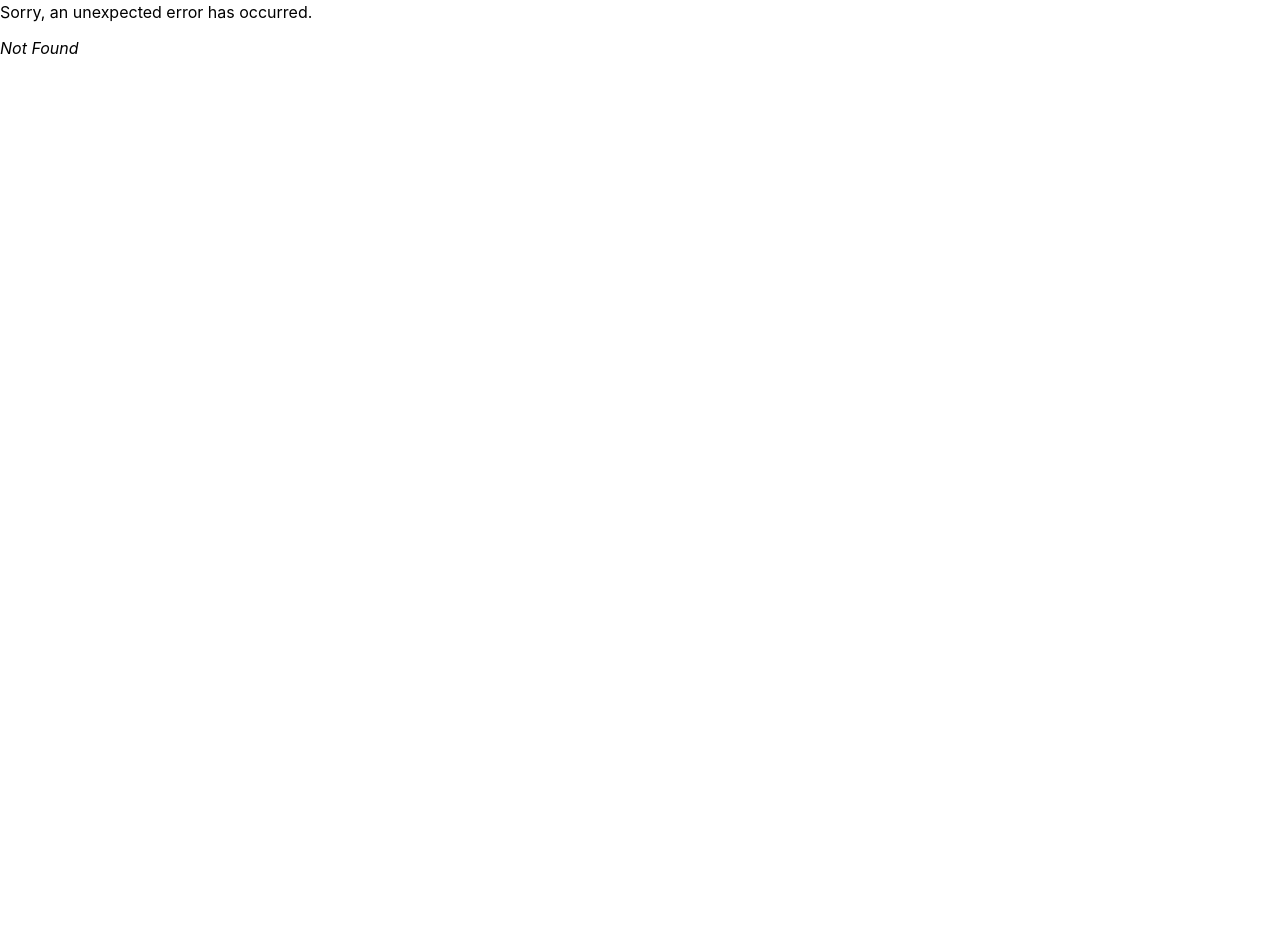
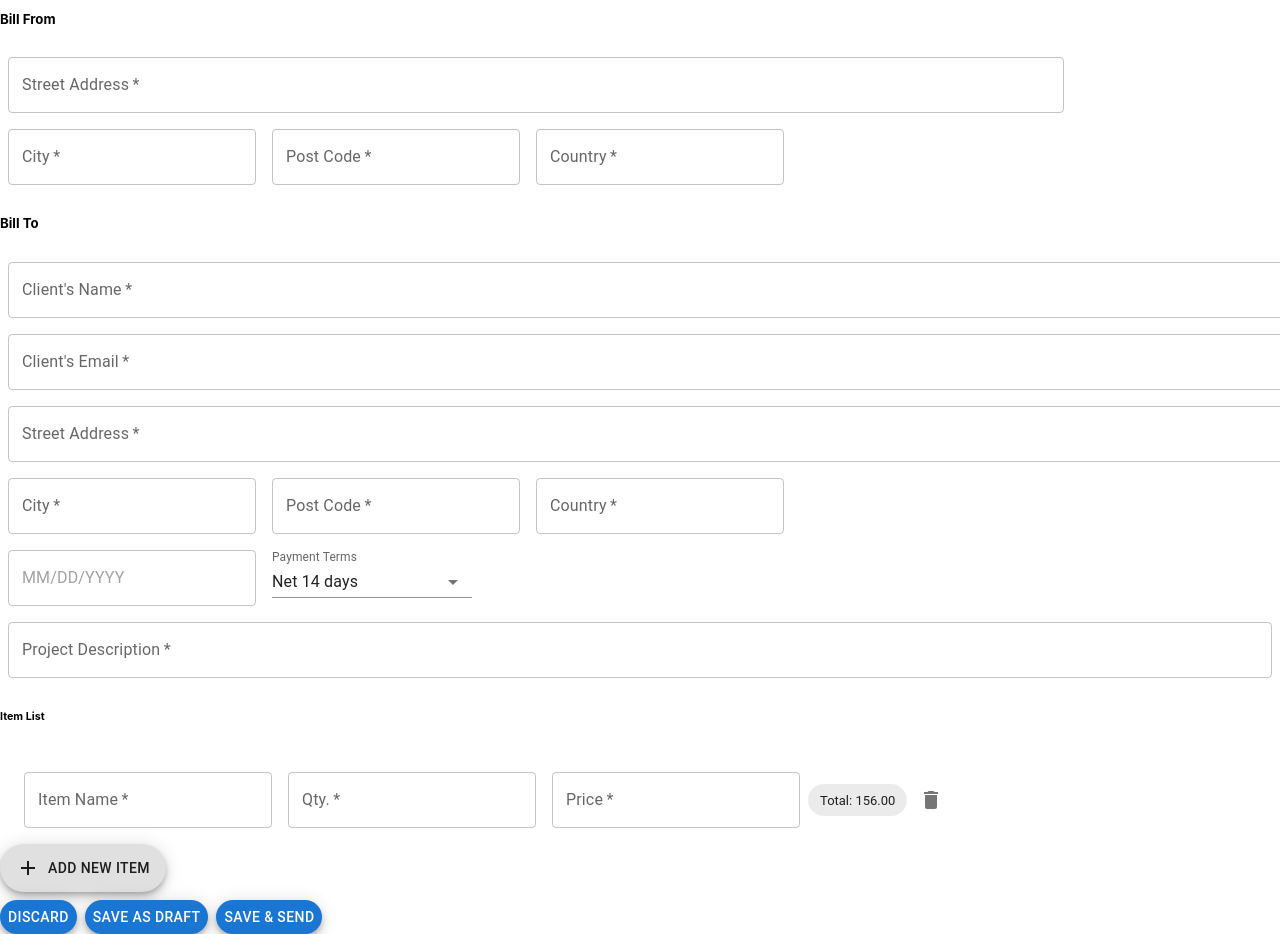
Before and after one commit to giga-gogosashvili/invoice-app, a React (Create React App) app: page /invoices/create in a window 1280 px wide. Before the commit this address had no page. Shown: the part 80-1014 px from the top of the page. Before the commit the page ends 800 px from the top, so only its background shows below. Built offline with nearby package versions, Linux system fonts and the light colour scheme.

Commit message:
filter functionality added

```diff
--- a/package.json
+++ b/package.json
@@ -8,6 +8,7 @@
     "@fontsource/roboto": "^5.0.3",
     "@mui/icons-material": "^5.11.16",
     "@mui/material": "^5.13.4",
+    "@mui/x-date-pickers": "^6.8.0",
     "@testing-library/jest-dom": "^5.16.5",
     "@testing-library/react": "^13.4.0",
     "@testing-library/user-event": "^13.5.0",
@@ -16,6 +17,7 @@
     "@types/react": "^18.2.10",
     "@types/react-dom": "^18.2.4",
     "axios": "^1.4.0",
+    "dayjs": "^1.11.8",
     "localforage": "^1.10.0",
     "match-sorter": "^6.3.1",
     "react": "^18.2.0",
--- a/src/App.tsx
+++ b/src/App.tsx
@@ -4,23 +4,36 @@ import { createBrowserRouter, RouterProvider } from "react-router-dom";
 import Root from "./components/Root";
 import ErrorPage from "./components/Error-page";
 import Invoice from "./components/Invoice";
+import CreateInvoice from "./components/CreateInvoice";
+import { LocalizationProvider } from "@mui/x-date-pickers";
+import { AdapterDayjs } from "@mui/x-date-pickers/AdapterDayjs";
 
 const router = createBrowserRouter([
   {
-    path: "/",
+    path: "/invoices",
     element: <Root />,
     errorElement: <ErrorPage />,
   },
   {
-    path: "/:rt3080",
+    path: "invoices/:id",
     // path: "/:${data.id}",
+
     element: <Invoice />,
+    errorElement: <ErrorPage />,
+  },
+  {
+    path: "invoices/create",
+    element: <CreateInvoice />,
     errorElement: <ErrorPage />,
   },
 ]);
 
 function App() {
-  return <RouterProvider router={router} />;
+  return (
+    <LocalizationProvider dateAdapter={AdapterDayjs}>
+      <RouterProvider router={router}></RouterProvider>
+    </LocalizationProvider>
+  );
 }
 
 export default App;
--- /dev/null
+++ b/src/components/CreateInvoice.tsx
@@ -0,0 +1,169 @@
+import * as React from "react";
+import Box from "@mui/material/Box";
+import TextField from "@mui/material/TextField";
+import { DatePicker } from "@mui/x-date-pickers";
+import InputLabel from "@mui/material/InputLabel";
+import FormControl from "@mui/material/FormControl";
+import NativeSelect from "@mui/material/NativeSelect";
+import { List, ListItem, ListItemText, IconButton, Stack } from "@mui/material";
+import DeleteIcon from "@mui/icons-material/Delete";
+import Chip from "@mui/material/Chip";
+import Fab from "@mui/material/Fab";
+import AddIcon from "@mui/icons-material/Add";
+
+export default function CreateInvoice() {
+  return (
+    <div>
+      <h2>New invoice</h2>
+      <Box sx={{ display: "flex", flexWrap: "wrap" }}>
+        <div>
+          <h5>Bill From</h5>
+          <TextField
+            required
+            fullWidth
+            sx={{ m: 1 }}
+            id="form-street-from"
+            label="Street Address"
+          />
+          <TextField required id="form-city" label="City" sx={{ m: 1 }} />
+          <TextField
+            required
+            id="form-postcode-from"
+            label="Post Code"
+            sx={{ m: 1 }}
+          />
+          <TextField required id="form-country" label="Country" sx={{ m: 1 }} />
+        </div>
+        <div>
+          <h5>Bill To</h5>
+          <TextField
+            required
+            fullWidth
+            sx={{ m: 1 }}
+            id="form-name-to"
+            label="Client's Name"
+          />
+          <TextField
+            required
+            fullWidth
+            sx={{ m: 1 }}
+            id="form-email-to"
+            label="Client's Email"
+          />
+          <TextField
+            required
+            fullWidth
+            sx={{ m: 1 }}
+            id="form-street-to"
+            label="Street Address"
+          />
+          <TextField required id="form-city-to" label="City" sx={{ m: 1 }} />
+          <TextField
+            required
+            id="form-postcode-to"
+            label="Post Code"
+            sx={{ m: 1 }}
+          />
+          <TextField
+            required
+            id="form-country-to"
+            label="Country"
+            sx={{ m: 1 }}
+          />
+        </div>
+        <DatePicker sx={{ m: 1 }} />
+        <FormControl sx={{ m: 1, width: 200 }}>
+          <InputLabel variant="standard" htmlFor="uncontrolled-native">
+            Payment Terms
+          </InputLabel>
+          <NativeSelect
+            defaultValue={"Net 30 days"}
+            inputProps={{
+              name: "payment-due",
+              id: "uncontrolled-native",
+            }}
+          >
+            <option value={14}>Net 14 days</option>
+
+            <option value={30}>Net 30 days</option>
+          </NativeSelect>
+        </FormControl>
+        <TextField
+          required
+          fullWidth
+          sx={{ m: 1 }}
+          id="form-description"
+          label="Project Description"
+        />
+        <div>
+          <h6>Item List</h6>
+          <List>
+            <ListItem
+              secondaryAction={
+                <IconButton edge="end" aria-label="delete">
+                  <DeleteIcon />
+                </IconButton>
+              }
+            >
+              <TextField
+                required
+                id="form-item-name-1"
+                label="Item Name"
+                sx={{ m: 1 }}
+              />
+              <TextField
+                required
+                id="form-item-qty-1"
+                label="Qty."
+                sx={{ m: 1 }}
+              />
+              <TextField
+                required
+                id="form-item-price-1"
+                label="Price"
+                sx={{ m: 1 }}
+              />
+              <Stack>
+                {" "}
+                <Chip label="Total: 156.00" />
+              </Stack>
+            </ListItem>
+            <Fab variant="extended">
+              <AddIcon sx={{ mr: 1 }} />
+              Add New Item
+            </Fab>
+          </List>
+          <div>
+            <Fab
+              sx={{ mr: 1 }}
+              variant="extended"
+              size="small"
+              color="primary"
+              aria-label="add"
+            >
+              Discard
+            </Fab>
+            <Fab
+              sx={{ mr: 1 }}
+              variant="extended"
+              size="small"
+              color="primary"
+              aria-label="add"
+            >
+              Save as Draft
+            </Fab>
+            <Fab
+              sx={{ mr: 1 }}
+              variant="extended"
+              size="small"
+              color="primary"
+              aria-label="add"
+            >
+              Save & Send
+            </Fab>
+          </div>
+        </div>
+      </Box>
+    </div>
+  );
+}
--- a/src/components/FilterButton.tsx
+++ b/src/components/FilterButton.tsx
@@ -5,11 +5,13 @@ import MenuItem from "@mui/material/MenuItem";
 import FormControl from "@mui/material/FormControl";
 import Select, { SelectChangeEvent } from "@mui/material/Select";
 
-export default function BasicSelect() {
-  const [status, setStatus] = React.useState("");
-
+interface Props {
+  setFilterStatus: (a: string) => void;
+  filterStatus: string | undefined;
+}
+export default function FilterButton(props: Props) {
   const handleChange = (event: SelectChangeEvent) => {
-    setStatus(event.target.value as string);
+    props.setFilterStatus(event.target.value as string);
   };
 
   return (
@@ -19,10 +21,11 @@ export default function BasicSelect() {
         <Select
           labelId="demo-simple-select-label"
           id="demo-simple-select"
-          value={status}
+          value={props.filterStatus}
           label="Status"
           onChange={handleChange}
         >
+          <MenuItem value={undefined}>All</MenuItem>
           <MenuItem value={"draft"}>Draft</MenuItem>
           <MenuItem value={"pending"}>Pending</MenuItem>
           <MenuItem value={"paid"}>Paid</MenuItem>
--- a/src/components/Invoice.tsx
+++ b/src/components/Invoice.tsx
@@ -1,3 +1,12 @@
+import { useParams } from "react-router";
+import { useEffect } from "react";
+
 export default function Invoice() {
+  const { id } = useParams();
+
+  useEffect(() => {
+    alert(id);
+  }, []);
+
   return <>Here should be some invoice text</>;
 }
--- a/src/components/InvoiceItem.tsx
+++ b/src/components/InvoiceItem.tsx
@@ -45,12 +45,18 @@ const InvoiceItem = ({ data, func }: Props) => {
                 />
               </Stack>
 
-              <Link to={`/${invoice.id}`} cy-data={`open_${invoice.id}`}>
+              <Link
+                to={`/invoices/${invoice.id}`}
+                cy-data={`open_${invoice.id}`}
+              >
                 <Fab color="primary" aria-label="edit">
                   <FileOpenIcon />
                 </Fab>
               </Link>
-              <Link to={`/${invoice.id}/edit`} cy-data={`edit_${invoice.id}`}>
+              <Link
+                to={`/invoices/${invoice.id}/edit`}
+                cy-data={`edit_${invoice.id}`}
+              >
                 <Fab color="primary" aria-label="edit">
                   <EditIcon />
                 </Fab>
--- a/src/components/Invoices.tsx
+++ b/src/components/Invoices.tsx
@@ -5,6 +5,7 @@ import AddCircleIcon from "@mui/icons-material/AddCircle";
 import Stack from "@mui/material/Stack";
 import Typography from "@mui/material/Typography";
 import FilterButton from "./FilterButton";
+import { Link } from "react-router-dom";
 
 import axios from "axios";
 
@@ -64,13 +65,27 @@ export const getStatusColor = (
 
 export default function Invoices() {
   const [invoices, setInvoices] = useState<InvoiceResponse[]>([]);
+  const [filterStatus, setFilterStatus] = useState<string | undefined>(
+    undefined
+  );
+  const [allInvoices, setAllInvoices] = useState<InvoiceResponse[]>([]);
 
   useEffect(() => {
     axios
       .get("/db/data.json")
-      .then((res) => setInvoices(res.data))
+      .then((res) => setAllInvoices(res.data))
       .catch((err) => console.log(err));
   }, []);
+
+  useEffect(() => {
+    // alert(filterStatus);
+    setInvoices(allInvoices);
+    if (filterStatus !== undefined) {
+      setInvoices(
+        allInvoices.filter((invoice) => invoice.status == filterStatus)
+      );
+    }
+  }, [filterStatus]);
 
   return (
     <div>
@@ -85,11 +100,15 @@ export default function Invoices() {
           width: 1200,
         }}
       >
-        <FilterButton></FilterButton>
-
-        <Button variant="contained" startIcon={<AddCircleIcon />}>
-          New Invoice
-        </Button>
+        <FilterButton
+          filterStatus={filterStatus}
+          setFilterStatus={setFilterStatus}
+        />
+        <Link to={`/create`}>
+          <Button variant="contained" startIcon={<AddCircleIcon />}>
+            New Invoice
+          </Button>
+        </Link>
       </Stack>
 
       <InvoiceItem data={invoices} func={getStatusColor} />
```
Also changed, not shown: 1 other file (tests, documents, lock files or other folders).
